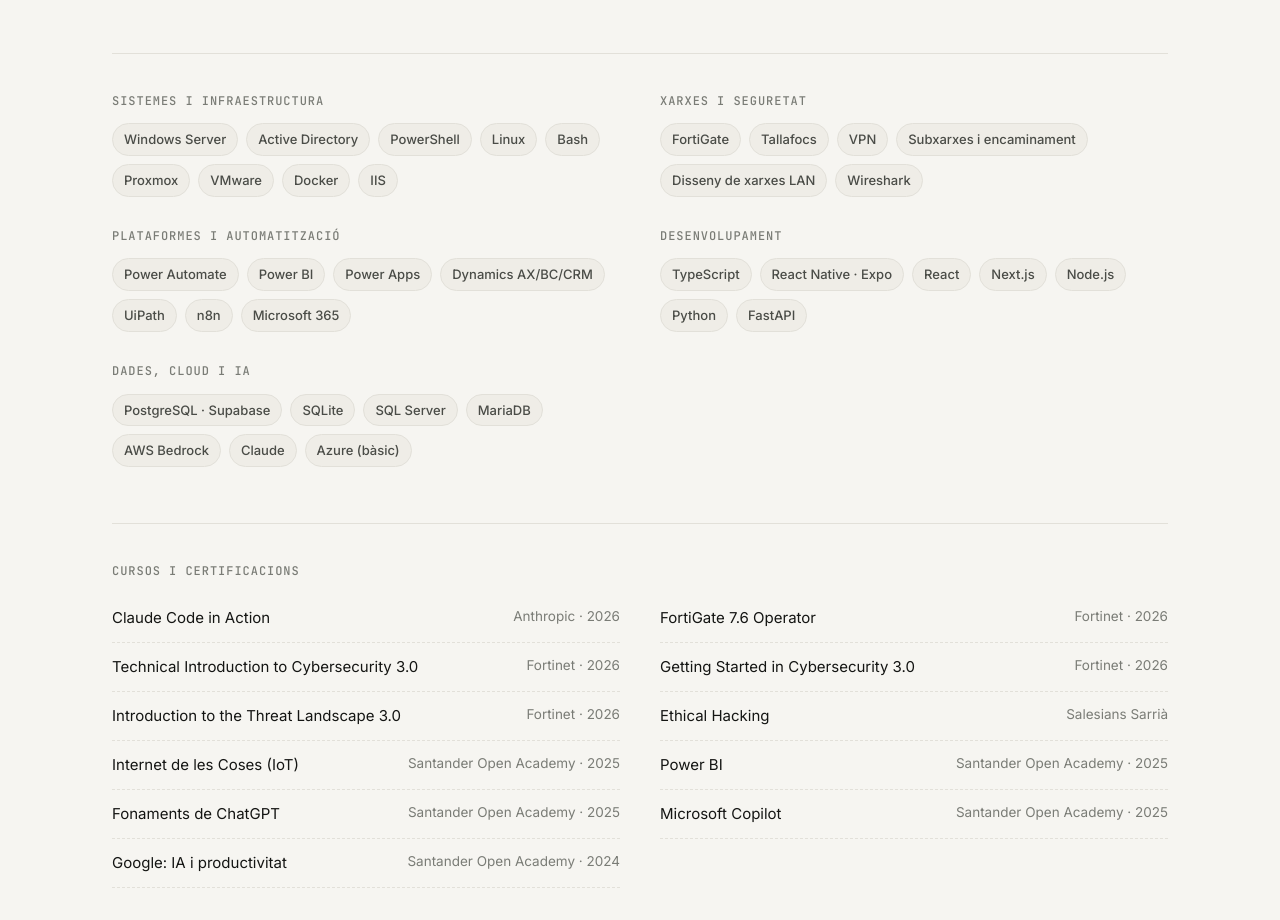
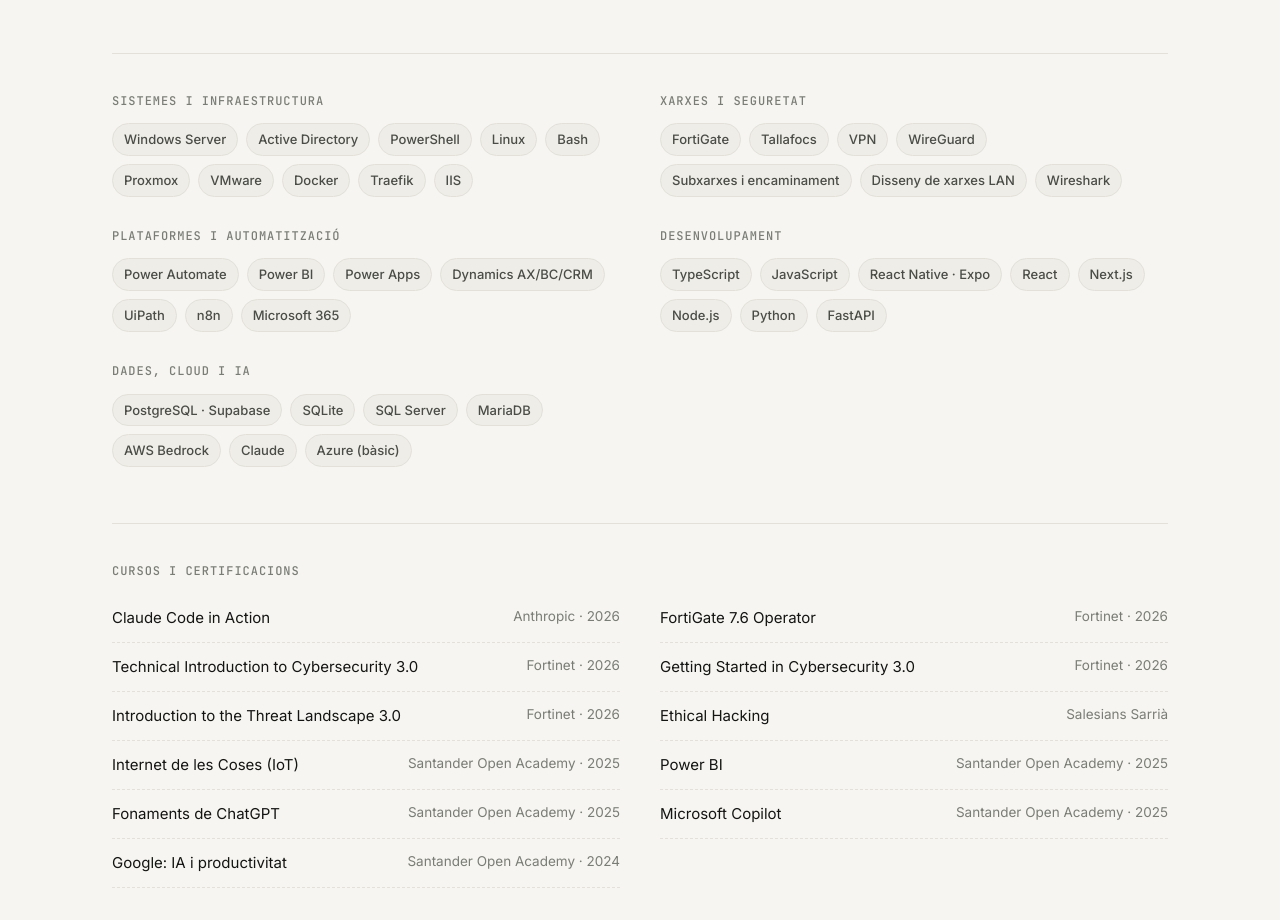
Before and after one commit to 005Jan/005Jan.github.io, a plain HTML site: page index.html in a window 1280 px wide. Shown: the part 3182-4102 px from the top of the page. Drawn offline with nearby package versions, Linux system fonts and the light colour scheme.

Commit message:
Sync portfolio with GitHub profile (#7)

```diff
--- a/index.html
+++ b/index.html
@@ -80,7 +80,7 @@
                     <a href="#contact" class="btn btn-ghost" data-i18n="cta_contact">Parlem</a>
                 </div>
                 <ul class="hero-social">
-                    <li><a href="https://www.linkedin.com/in/jan-camps-atmetller/" target="_blank" rel="noopener"><i class="fa-brands fa-linkedin"></i> LinkedIn</a></li>
+                    <li><a href="https://www.linkedin.com/in/jan-camps-atmetller-422630354/" target="_blank" rel="noopener"><i class="fa-brands fa-linkedin"></i> LinkedIn</a></li>
                     <li><a href="https://github.com/005Jan" target="_blank" rel="noopener"><i class="fa-brands fa-github"></i> GitHub</a></li>
                     <li><a href="mailto:jcamps0005@gmail.com"><i class="fa-regular fa-envelope"></i> Email</a></li>
                 </ul>
@@ -258,13 +258,13 @@
                 <div class="skill-group">
                     <h3 class="mini-title" data-i18n="skills_systems">Sistemes i infraestructura</h3>
                     <ul class="tags">
-                        <li>Windows Server</li><li>Active Directory</li><li>PowerShell</li><li>Linux</li><li>Bash</li><li>Proxmox</li><li>VMware</li><li>Docker</li><li>IIS</li>
+                        <li>Windows Server</li><li>Active Directory</li><li>PowerShell</li><li>Linux</li><li>Bash</li><li>Proxmox</li><li>VMware</li><li>Docker</li><li>Traefik</li><li>IIS</li>
                     </ul>
                 </div>
                 <div class="skill-group">
                     <h3 class="mini-title" data-i18n="skills_network">Xarxes i seguretat</h3>
                     <ul class="tags">
-                        <li>FortiGate</li><li data-i18n="skill_firewall">Tallafocs</li><li>VPN</li><li data-i18n="skill_routing">Subxarxes i encaminament</li><li data-i18n="skill_lan">Disseny de xarxes LAN</li><li>Wireshark</li>
+                        <li>FortiGate</li><li data-i18n="skill_firewall">Tallafocs</li><li>VPN</li><li>WireGuard</li><li data-i18n="skill_routing">Subxarxes i encaminament</li><li data-i18n="skill_lan">Disseny de xarxes LAN</li><li>Wireshark</li>
                     </ul>
                 </div>
                 <div class="skill-group">
@@ -276,7 +276,7 @@
                 <div class="skill-group">
                     <h3 class="mini-title" data-i18n="skills_dev">Desenvolupament</h3>
                     <ul class="tags">
-                        <li>TypeScript</li><li>React Native · Expo</li><li>React</li><li>Next.js</li><li>Node.js</li><li>Python</li><li>FastAPI</li>
+                        <li>TypeScript</li><li>JavaScript</li><li>React Native · Expo</li><li>React</li><li>Next.js</li><li>Node.js</li><li>Python</li><li>FastAPI</li>
                     </ul>
                 </div>
                 <div class="skill-group">
@@ -313,7 +313,7 @@
             <p class="contact-text" data-i18n="contact_text">Obert a oportunitats en sistemes, infraestructura i automatització, i a encàrrecs d'apps mòbils.</p>
             <a class="contact-mail" href="mailto:jcamps0005@gmail.com">jcamps0005@gmail.com <i class="fa-solid fa-arrow-right"></i></a>
             <ul class="hero-social">
-                <li><a href="https://www.linkedin.com/in/jan-camps-atmetller/" target="_blank" rel="noopener"><i class="fa-brands fa-linkedin"></i> LinkedIn</a></li>
+                <li><a href="https://www.linkedin.com/in/jan-camps-atmetller-422630354/" target="_blank" rel="noopener"><i class="fa-brands fa-linkedin"></i> LinkedIn</a></li>
                 <li><a href="https://github.com/005Jan" target="_blank" rel="noopener"><i class="fa-brands fa-github"></i> GitHub</a></li>
             </ul>
         </section>
```
